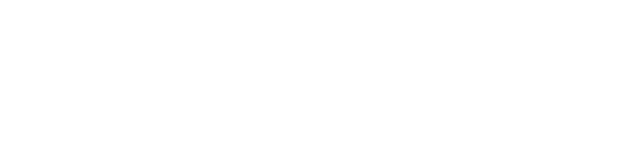
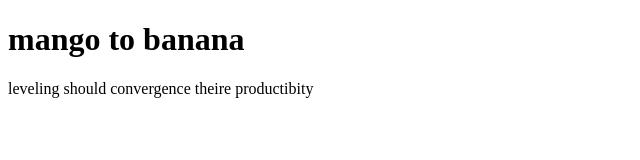
Before and after one commit to MohammadShafayath/protfolio-website, a plain HTML site: page index.html in a window 1280 px wide. Shown: the whole page, without its empty margins (0-640 px from the left). Drawn offline with Linux system fonts and the light colour scheme.

Commit message:
updated work

```diff
--- a/index.html
+++ b/index.html
@@ -6,6 +6,7 @@
     <title>Protfolio</title>
 </head>
 <body>
-
+  <h1> mango to banana</h1>
+  <p>leveling should convergence theire productibity</p>
 </body>
 </html>
```
